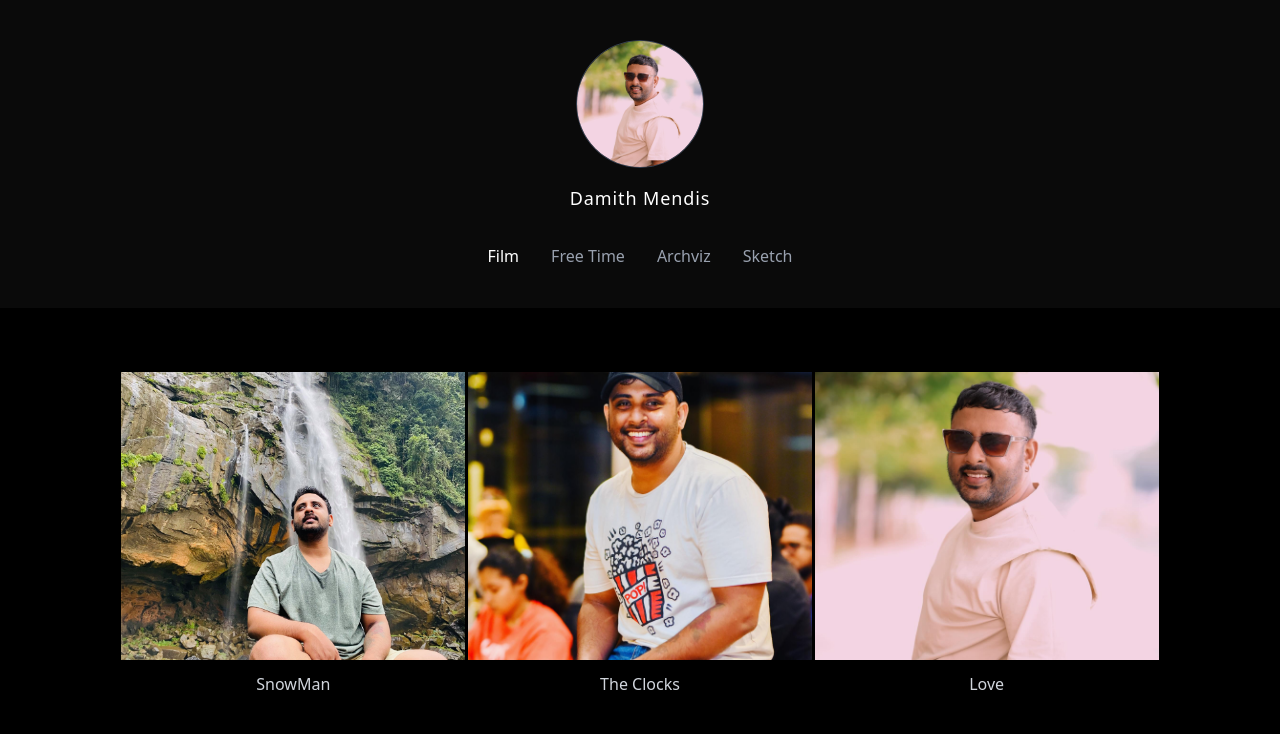
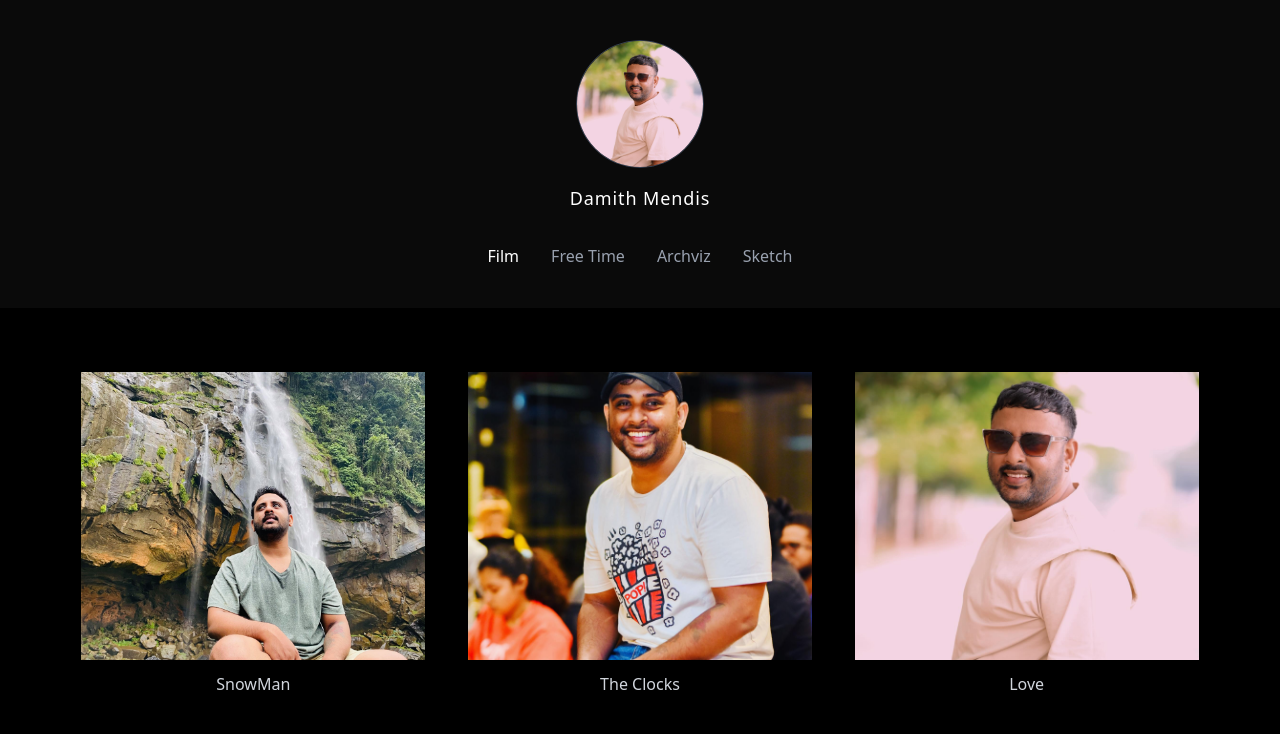
Before and after one commit to dsamithmendis/damithmendis-v1-client, a Next.js app: page / in a window 1280 px wide. Shown: the top 734 px of the page. Built offline with nearby package versions, Linux system fonts and the light colour scheme.

Commit message:
dev: build foundation

```diff
--- a/package.json
+++ b/package.json
@@ -9,9 +9,11 @@
     "lint": "eslint"
   },
   "dependencies": {
+    "framer-motion": "^12.23.12",
     "next": "15.5.2",
     "react": "19.1.0",
-    "react-dom": "19.1.0"
+    "react-dom": "19.1.0",
+    "react-intersection-observer": "^9.16.0"
   },
   "devDependencies": {
     "@eslint/eslintrc": "^3",
--- a/src/components/tabs/film/index.tsx
+++ b/src/components/tabs/film/index.tsx
@@ -1,6 +1,10 @@
 "use client";
 
 import Image from "next/image";
+import { motion, useAnimation } from "framer-motion";
+import { useEffect } from "react";
+import { useInView } from "react-intersection-observer";
+
 
 type FilmItem = {
   title: string;
@@ -17,9 +21,52 @@ export default function FilmTab({ activeTab, FilmItems }: FilmTabProps) {
 
   return (
     <section className="flex-1 bg-[#000000] text-white">
-      <div className="grid grid-cols-1 md:grid-cols-2 lg:grid-cols-3 gap-10 px-20 lg:px-35 py-16 place-items-center">
+      <div className="grid grid-cols-1 md:grid-cols-2 lg:grid-cols-3 gap-10 px-10 lg:px-20 py-16 place-items-center">
         {FilmItems.map((item, idx) => (
-          <div key={idx} className="flex flex-col items-center">
+          <AnimatedFilmItem key={idx} item={item} index={idx} />
+        ))}
+      </div>
+    </section>
+  );
+}
+
+interface AnimatedFilmItemProps {
+  item: FilmItem;
+  index: number;
+}
+
+function AnimatedFilmItem({ item, index }: AnimatedFilmItemProps) {
+  const controls = useAnimation();
+  const [ref, inView] = useInView({ threshold: 0.2 });
+
+  useEffect(() => {
+    if (inView) {
+      controls.start("visible");
+    } else {
+      controls.start("hidden");
+    }
+  }, [controls, inView]);
+
+  const variants = {
+    hidden: {
+      opacity: 0,
+      x: index % 2 === 0 ? -100 : 100,
+    },
+    visible: {
+      opacity: 1,
+      x: 0,
+      transition: { duration: 0.6 },
+    },
+  };
+
+  return (
+    <motion.div
+      ref={ref}
+      initial="hidden"
+      animate={controls}
+      variants={variants}
+      className="flex flex-col items-center"
+    >
       <div className="w-72 h-52 lg:w-86 lg:h-72 relative overflow-hidden shadow-lg">
         <Image
           src={item.image}
@@ -29,9 +76,6 @@ export default function FilmTab({ activeTab, FilmItems }: FilmTabProps) {
         />
       </div>
       <p className="mt-3 text-base text-gray-300">{item.title}</p>
-          </div>
-        ))}
-      </div>
-    </section>
+    </motion.div>
   );
 }
--- a/src/components/tabs/free-time/index.tsx
+++ b/src/components/tabs/free-time/index.tsx
@@ -1,6 +1,9 @@
 "use client";
 
 import Image from "next/image";
+import { motion, useAnimation } from "framer-motion";
+import { useEffect } from "react";
+import { useInView } from "react-intersection-observer";
 
 type FreeTimeItem = {
   title: string;
@@ -17,9 +20,52 @@ export default function FreeTimeTab({ activeTab, FreeTimeItems }: FreeTimeTabPro
 
   return (
     <section className="flex-1 bg-[#000000] text-white">
-      <div className="grid grid-cols-1 md:grid-cols-2 lg:grid-cols-3 gap-10 px-20 lg:px-35 py-16 place-items-center">
+      <div className="grid grid-cols-1 md:grid-cols-2 lg:grid-cols-3 gap-10 px-10 lg:px-20 py-16 place-items-center">
         {FreeTimeItems.map((item, idx) => (
-          <div key={idx} className="flex flex-col items-center">
+          <AnimatedFreeTimeItem key={idx} item={item} index={idx} />
+        ))}
+      </div>
+    </section>
+  );
+}
+
+interface AnimatedFreeTimeItemProps {
+  item: FreeTimeItem;
+  index: number;
+}
+
+function AnimatedFreeTimeItem({ item, index }: AnimatedFreeTimeItemProps) {
+  const controls = useAnimation();
+  const [ref, inView] = useInView({ threshold: 0.2 });
+
+  useEffect(() => {
+    if (inView) {
+      controls.start("visible");
+    } else {
+      controls.start("hidden");
+    }
+  }, [controls, inView]);
+
+  const variants = {
+    hidden: {
+      opacity: 0,
+      x: index % 2 === 0 ? -100 : 100,
+    },
+    visible: {
+      opacity: 1,
+      x: 0,
+      transition: { duration: 0.6 },
+    },
+  };
+
+  return (
+    <motion.div
+      ref={ref}
+      initial="hidden"
+      animate={controls}
+      variants={variants}
+      className="flex flex-col items-center"
+    >
       <div className="w-72 h-52 lg:w-86 lg:h-72 relative overflow-hidden shadow-lg">
         <Image
           src={item.image}
@@ -29,9 +75,6 @@ export default function FreeTimeTab({ activeTab, FreeTimeItems }: FreeTimeTabPro
         />
       </div>
       <p className="mt-3 text-base text-gray-300">{item.title}</p>
-          </div>
-        ))}
-      </div>
-    </section>
+    </motion.div>
   );
 }
```
Also changed, not shown: 1 other file (tests, documents, lock files or other folders). Lines whose indentation alone changed are shown as unchanged.
